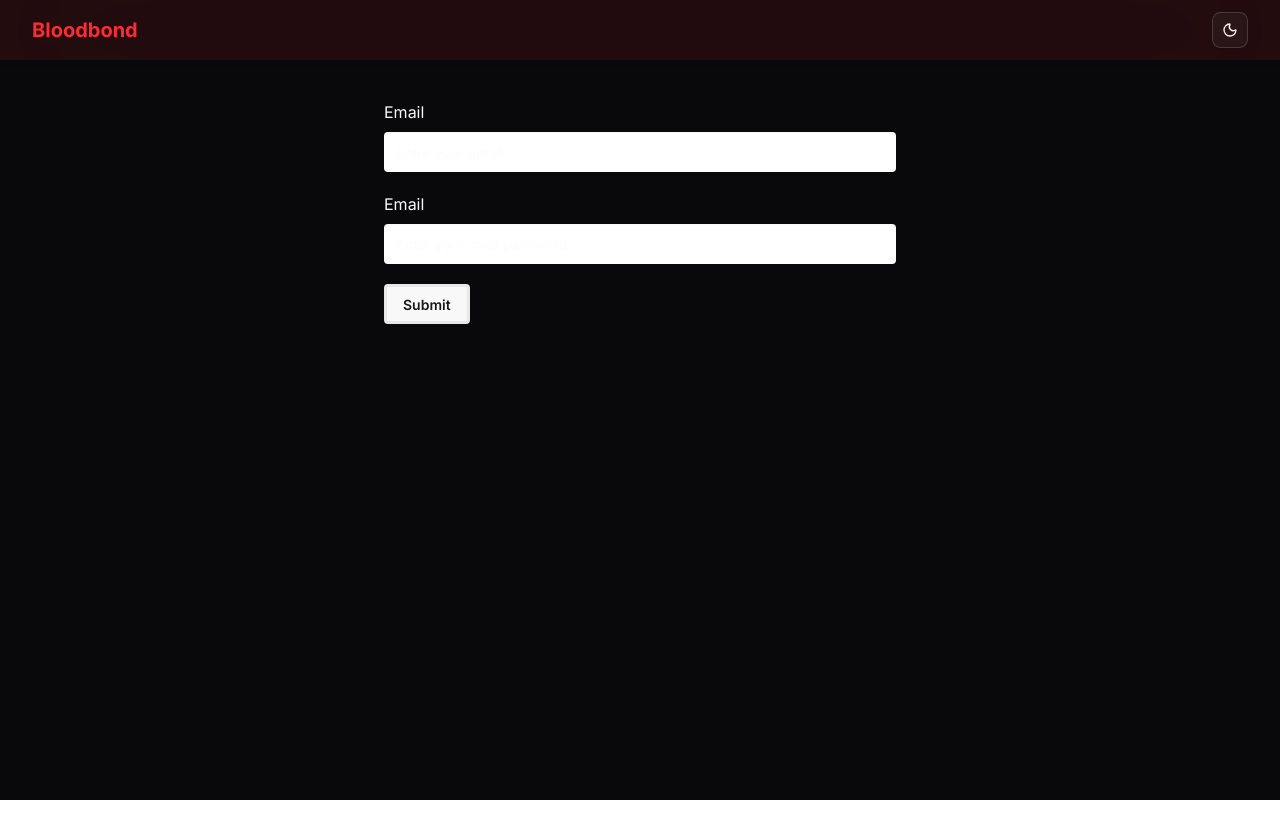
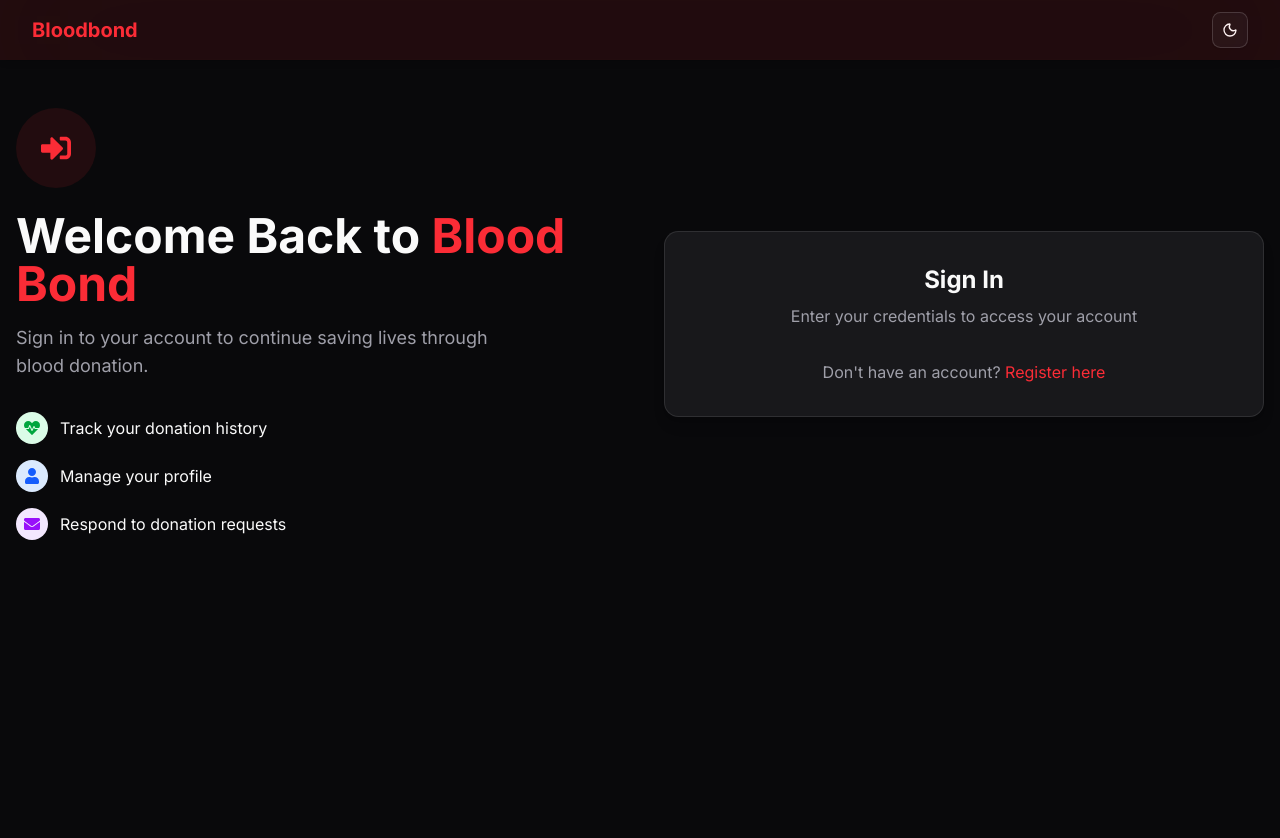
Before and after one commit to rashedulraha/BloodBond-Client, a React (Vite) app: page /login in a window 1280 px wide. Shown: the top 838 px of the page. Before the commit the page ends 800 px from the top, so only its background shows below. Built offline with nearby package versions, Linux system fonts and the light colour scheme; no server answers.

Commit message:
impliment login page

```diff
--- a/src/Page/Auth/Login/Login.tsx
+++ b/src/Page/Auth/Login/Login.tsx
@@ -1,8 +1,16 @@
 import useAuth from "@/Hook/useAuth/useAuth";
 import Container from "@/Page/Shared/Responsive/Container";
 import { useForm, type SubmitHandler } from "react-hook-form";
-import { useLocation, useNavigate } from "react-router-dom";
+import { Link, useLocation, useNavigate } from "react-router-dom";
 import { toast } from "react-toastify";
+import { useState } from "react";
+import {
+  FaEnvelope,
+  FaLock,
+  FaSignInAlt,
+  FaUser,
+  FaHeartbeat,
+} from "react-icons/fa";
 
 type Inputs = {
   email: string;
@@ -10,48 +18,97 @@ type Inputs = {
 };
 
 const LoginPage = () => {
-  const { register, handleSubmit } = useForm<Inputs>();
+  const {
+    register,
+    handleSubmit,
+    formState: { errors },
+  } = useForm<Inputs>();
   const { loginUser } = useAuth();
   const navigate = useNavigate();
   const location = useLocation();
+  const [isLoading, setIsLoading] = useState(false);
 
-  const onInputSubmit: SubmitHandler<Inputs> = (data) => {
-    const email = data?.email;
-    const password = data?.password;
-    loginUser(email, password).then((res) => {
-      navigate(location.state || "/");
-      toast.success("successfully sign in");
-    });
+  const onInputSubmit: SubmitHandler<Inputs> = async (data) => {
+    setIsLoading(true);
+    try {
+      const email = data?.email;
+      const password = data?.password;
+      await loginUser(email, password);
+      navigate(location.state?.from?.pathname || "/dashboard");
+      toast.success("Successfully signed in!");
+    } catch (error) {
+      console.error("Login error:", error);
+      toast.error("Login failed. Please check your credentials.");
+    } finally {
+      setIsLoading(false);
+    }
   };
 
   return (
-    <Container>
-      <div>
-        <form
-          className="space-y-5 max-w-lg mx-auto my-10"
-          onSubmit={handleSubmit(onInputSubmit)}>
-          <div className="flex flex-col space-y-2">
-            <label htmlFor="email">Email</label>
-            <input
-              type="email"
-              {...register("email")}
-              placeholder="Enter your email"
-              className="input w-full"
-            />
+    <div className="min-h-screen bg-background py-12">
+      <Container>
+        <div className="grid grid-cols-1 lg:grid-cols-2 gap-12 items-center">
+          {/* Left Column - Header and Icon */}
+          <div className="text-center lg:text-left">
+            <div className="inline-flex items-center justify-center w-20 h-20 rounded-full bg-primary/10 text-primary mb-6">
+              <FaSignInAlt className="text-3xl" />
+            </div>
+            <h1 className="text-4xl lg:text-5xl font-bold text-foreground mb-4">
+              Welcome Back to <span className="text-primary">Blood Bond</span>
+            </h1>
+            <p className="text-lg text-muted-foreground mb-8 max-w-lg">
+              Sign in to your account to continue saving lives through blood
+              donation.
+            </p>
+            <div className="space-y-4">
+              <div className="flex items-center gap-3">
+                <div className="w-8 h-8 rounded-full bg-green-100 text-green-600 flex items-center justify-center">
+                  <FaHeartbeat />
+                </div>
+                <span className="text-foreground">
+                  Track your donation history
+                </span>
+              </div>
+              <div className="flex items-center gap-3">
+                <div className="w-8 h-8 rounded-full bg-blue-100 text-blue-600 flex items-center justify-center">
+                  <FaUser />
+                </div>
+                <span className="text-foreground">Manage your profile</span>
+              </div>
+              <div className="flex items-center gap-3">
+                <div className="w-8 h-8 rounded-full bg-purple-100 text-purple-600 flex items-center justify-center">
+                  <FaEnvelope />
+                </div>
+                <span className="text-foreground">
+                  Respond to donation requests
+                </span>
+              </div>
+            </div>
           </div>
-          <div className="flex flex-col space-y-2">
-            <label htmlFor="email">Email</label>
-            <input
-              type="password"
-              {...register("password")}
-              placeholder="Enter your valid password"
-              className="input w-full"
-            />
+
+          {/* Right Column - Login Form */}
+          <div className="bg-card rounded-xl shadow-lg p-8 border border-border">
+            <div className="text-center mb-8">
+              <h2 className="text-2xl font-bold text-foreground mb-2">
+                Sign In
+              </h2>
+              <p className="text-muted-foreground">
+                Enter your credentials to access your account
+              </p>
+            </div>
+
+            <div className="mt-6 text-center">
+              <p className="text-muted-foreground">
+                Don't have an account?{" "}
+                <Link to="/register" className="text-primary hover:underline">
+                  Register here
+                </Link>
+              </p>
+            </div>
           </div>
-          <input type="submit" className="btn shadow-none" />
-        </form>
-      </div>
-    </Container>
+        </div>
+      </Container>
+    </div>
   );
 };
 
--- a/src/Page/Auth/Register/RegisterPage.tsx
+++ b/src/Page/Auth/Register/RegisterPage.tsx
@@ -12,6 +12,7 @@ import {
   FaImage,
   FaUserPlus,
 } from "react-icons/fa";
+import { Link, useLocation, useNavigate } from "react-router-dom";
 
 type Inputs = {
   name: string;
@@ -33,6 +34,8 @@ const RegisterPage = () => {
   } = useForm<Inputs>();
   const [isLoading, setIsLoading] = useState(false);
   const { registerUser } = useAuth();
+  const navigate = useNavigate();
+  const location = useLocation();
 
   const password = watch("password");
 
@@ -41,12 +44,6 @@ const RegisterPage = () => {
     try {
       // Create FormData to handle file upload
       const formData = new FormData();
-      formData.append("name", data.name);
-      formData.append("email", data.email);
-      formData.append("bloodGroup", data.bloodGroup);
-      formData.append("district", data.district);
-      formData.append("upazila", data.upazila);
-      formData.append("password", data.password);
 
       // Handle avatar upload to ImageBB
       if (data.avatar && data.avatar[0]) {
@@ -68,8 +65,12 @@ const RegisterPage = () => {
         }
       }
 
+      const email = data.email;
+      const password = data.password;
+
       // Register user
-      await registerUser(formData);
+      await registerUser(email, password);
+      navigate(location.state || "/");
       toast.success("Registration successful! Please login.");
     } catch (error) {
       console.error("Registration error:", error);
@@ -140,7 +141,7 @@ const RegisterPage = () => {
                       className={`w-full pl-10 pr-3 py-2 border ${
                         errors.name ? "border-destructive" : "border-border"
                       } rounded-lg bg-background text-foreground focus:ring-2 focus:ring-primary focus:border-transparent`}
-                      placeholder="John Doe"
+                      placeholder="Rashedul Islam"
                       {...register("name", { required: "Name is required" })}
                     />
                   </div>
@@ -165,7 +166,7 @@ const RegisterPage = () => {
                       className={`w-full pl-10 pr-3 py-2 border ${
                         errors.email ? "border-destructive" : "border-border"
                       } rounded-lg bg-background text-foreground focus:ring-2 focus:ring-primary focus:border-transparent`}
-                      placeholder="john@example.com"
+                      placeholder="rashedul@example.com"
                       {...register("email", {
                         required: "Email is required",
                         pattern: {
@@ -413,9 +414,9 @@ const RegisterPage = () => {
             <div className="mt-6 text-center">
               <p className="text-muted-foreground">
                 Already have an account?{" "}
-                <a href="/login" className="text-primary hover:underline">
+                <Link to="/login" className="text-primary hover:underline">
                   Login here
-                </a>
+                </Link>
               </p>
             </div>
           </div>
```
